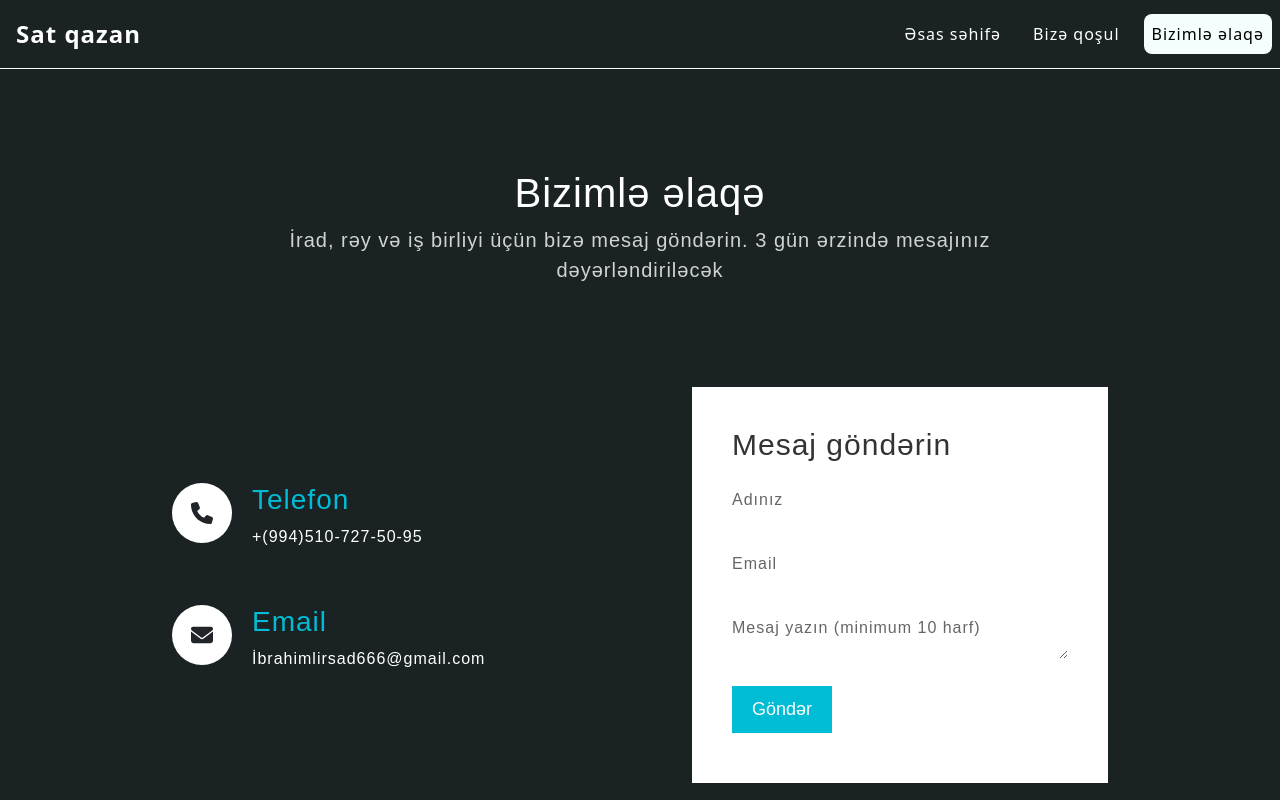
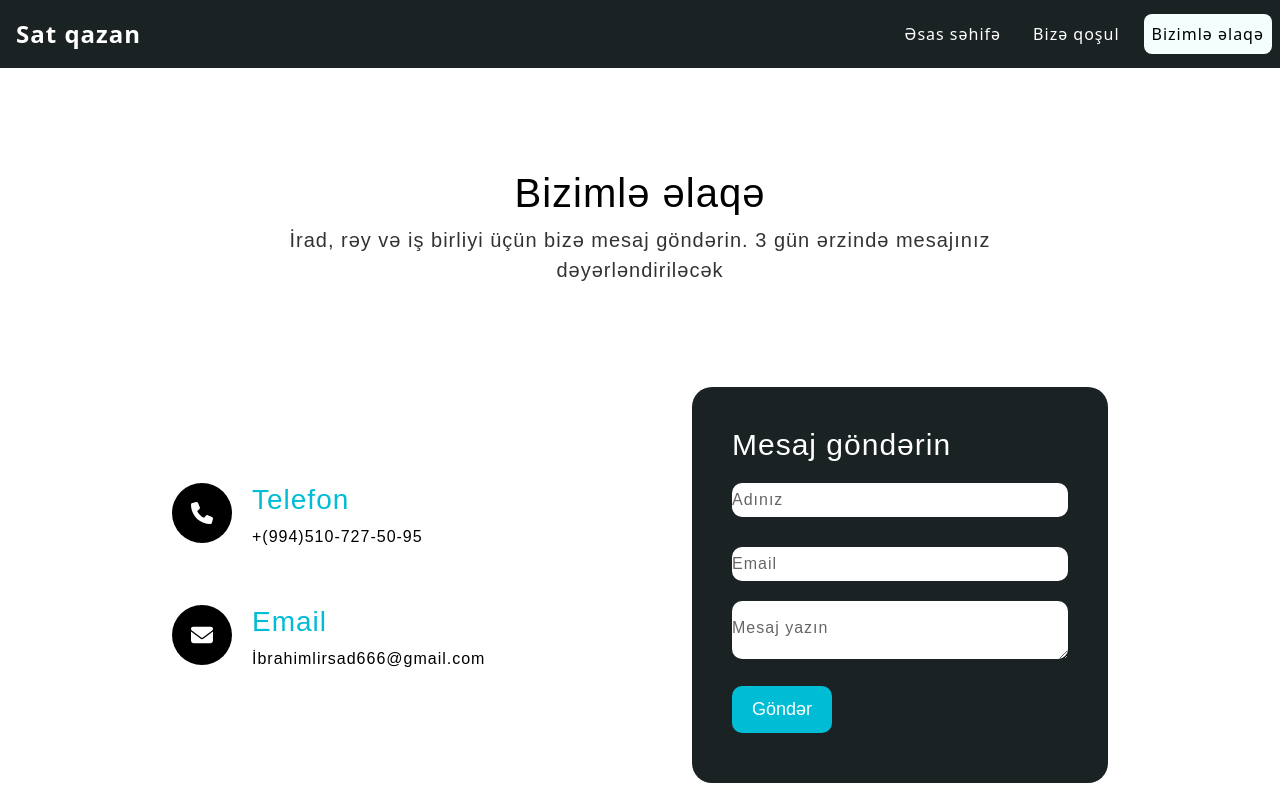
Before and after one commit to rashadibra/Sat_qazan, a React (Create React App) app in the folder sat_qazan/: page /Contact in a window 1280 px wide. Shown: the top 800 px of the page. Built offline with nearby package versions, Linux system fonts and the light colour scheme.

Commit message:
first  commit

```diff
--- a/sat_qazan/src/App.css
+++ b/sat_qazan/src/App.css
@@ -4,8 +4,8 @@
   --primary-color: #0f3460;
 }
 
-#root {
-  background-color: #1b2223;
+ #root {
+  background-color: #ffffff;
 }
 * {
   margin: 0;
@@ -16,7 +16,7 @@
 .form-container h1,
 .Category-info-container p,
 .Category-info-container h1 {
-  color: white;
+  color: rgb(0, 0, 0);
 }
 html {
   scroll-behavior: smooth;
@@ -154,10 +154,7 @@ body {
   }
 }
 
-.Diqqet {
-  color: brown;
-  text-align: center;
-}
+
 
 @media (max-width: 600px) {
   .login-container p {
@@ -174,3 +171,8 @@ body {
     opacity: 0.8;
   }
 }
+
+.Diqqet {
+  color: rgb(159, 44, 44);
+  text-align: center;
+}
--- a/sat_qazan/src/components/Main/MainComponents/Category/Category.css
+++ b/sat_qazan/src/components/Main/MainComponents/Category/Category.css
@@ -57,7 +57,7 @@
     display: flex;
     flex-direction: column;
     align-items:center ;
-    color: white;
+    color: rgb(8, 8, 8);
     margin-bottom: 20px;
     padding:0 10px;
   }
--- /dev/null
+++ b/sat_qazan/src/components/Main/MainComponents/Contact/Contact.css
@@ -0,0 +1,203 @@
+/* CONTACT */
+.contact {
+    padding: 0;
+    margin: 0;
+    box-sizing: border-box;
+    font-family: "Poppins", sans-serif;
+  }
+
+  .contact {
+    min-height: 100vh;
+    width: 100%;
+    display: flex;
+    justify-content: center;
+    align-items: center;
+    background-size: cover;
+    background-position: center;
+    position: relative;
+  }
+
+  .contact section {
+    position: relative;
+    z-index: 3;
+    padding-top: 50px;
+    padding-bottom: 50px;
+  }
+
+  .contact .container {
+    max-width: 1080px;
+    margin: auto;
+    padding-left: 20px;
+    padding-right: 20px;
+  }
+.contact{
+    position: relative;
+    min-height: 100vh;
+    padding: 50px 100px;
+    display: flex;
+    justify-content: center;
+    align-items: center;
+    flex-direction: column;
+  }
+  .contact .content{
+    max-width: 800px;
+    text-align: center;
+  }
+  .contact .content h2{
+    font-size: 40px;
+    font-weight: 500;
+    color: #000000;
+  }
+  .contact .content p{
+    font-size: 20px;
+    opacity: 0.8;
+    color: #000000;
+  }
+  .container{
+    width: 100%;
+    display: flex;
+    justify-content: center;
+    align-items: center;
+    margin-top: 30px;
+  }
+  .container .contactInfo{
+    width: 50%;
+    display: flex;
+    flex-direction: column;
+  }
+  .container .contactInfo .box{
+    position: relative;
+    padding: 20px 0;
+    display: flex;
+  }
+  .container .contactInfo .box .icon{
+    min-width: 60px;
+    height: 60px;
+    background: #000000;
+    display: flex;
+    justify-content: center;
+    align-items: center;
+    border-radius: 50%;
+    font-size: 22px;
+  }
+  .container .contactInfo .box .text{
+    display: flex;
+    margin-left:20px ;
+    font-size: 16px;
+    color: #000000;
+    flex-direction: column;
+    font-weight: 300;
+  }
+  .container .contactInfo .box .text h3{
+    font-weight: 500;
+    color: #00bcd4;
+  }
+  .contactForm{
+    width: 40%;
+    padding: 40px;
+    border-radius: 20px;
+    background: #1b2223;
+  }
+  .contactForm h2{
+    font-size: 30px;
+    color: #ffffff;
+    font-weight: 500;
+  }
+  .contactForm .inputBox{
+    position: relative;
+    width: 100%;
+    margin-top: 10px;
+  }
+  .contactForm .inputBox input,textarea{
+    width: 100%;
+    padding: 5px 0;
+    font-size: 16px;
+    margin: 10px 0;
+    border: none;
+    border-bottom: 20x solid #333;
+    outline: none;
+    resize: none;
+    border-radius: 10px;
+  }
+  .contactForm .inputBox textarea{
+    min-height: 50px;
+  }
+
+  .contactForm .inputBox span{
+    position: absolute;
+    left: 0;
+    padding: 5px 0;
+    font-size: 16px;
+    margin: 10px 0;
+    pointer-events: none;
+    transition: 0.5s;
+    color: #666;
+  }
+  .contactForm .inputBox input:focus ~ span,
+  .contactForm .inputBox input:valid ~ span,
+  .contactForm .inputBox textarea:focus ~ span,
+  .contactForm .inputBox textarea:valid ~ span{
+  color: #fafafa;
+  font-size: 12px;
+  transform: translateY(-22px);
+  }
+  .contactForm .inputBox textarea:focus ~ span,
+  .contactForm .inputBox textarea:valid ~ span
+  {
+    transform: translateY(-32px);
+  }
+  .contactForm .inputBox input[type="submit"]
+  {
+  width: 100px;
+  background: #00bcd4;
+  color: #fff;
+  border: none;
+  cursor: pointer;
+  padding: 10px;
+  font-size: 18px;
+  }
+  .inputBox_btn {
+    background: #0EF6CC;
+  }
+  @media(max-width:991px){
+    .contact{
+      padding: 50px;
+    }
+    .container{
+      flex-direction: column;
+    }
+    .container .contactInfo{
+      margin-bottom:40px ;
+    }
+    .container .contactInfo,
+    .contactForm{
+      width: 100%;
+    }
+  }
+
+  .row {
+    display: flex;
+    flex-wrap: wrap;
+    align-items: center;
+    justify-content: space-between;
+  }
+
+
+  @media (max-width: 991px) {
+    section {
+      padding-top: 50px;
+      padding-bottom: 50px;
+    }
+
+    .row {
+      flex-direction: column;
+    }
+
+
+  }
+
+  @media (max-width:450px){
+  .contact{
+    padding: 20px;
+  }
+  }
--- a/sat_qazan/src/components/Main/MainComponents/Contact.jsx
+++ b/sat_qazan/src/components/Main/MainComponents/Contact/Contact.jsx
@@ -3,6 +3,7 @@ import { useEffect } from 'react';
 import { FontAwesomeIcon } from '@fortawesome/react-fontawesome';
 import { faPhone, faEnvelope } from '@fortawesome/free-solid-svg-icons';
 import ScrollReveal from 'scrollreveal';
+import "./Contact.css"
 
 const ContactForm = () => {
   // CLASSS
@@ -75,14 +76,14 @@ console.log(UserMessage);
       <div className="container">
         <div className="contactInfo">
           <div className="box">
-            <div className="icon"><FontAwesomeIcon icon={faPhone} /></div>
+            <div className="icon"><FontAwesomeIcon icon={faPhone} style={{color:"white"}} /></div>
             <div className="text">
               <h3>Telefon</h3>
               <p>+(994)510-727-50-95</p>
             </div>
           </div>
           <div className="box">
-            <div className="icon"><FontAwesomeIcon icon={faEnvelope} /></div>
+            <div className="icon"><FontAwesomeIcon icon={faEnvelope} style={{color:"white"}}/></div>
             <div className="text">
               <h3>Email</h3>
               <p>İbrahimlirsad666@gmail.com</p>
@@ -102,7 +103,7 @@ console.log(UserMessage);
             </div>
             <div className="inputBox">
               <textarea required="required" value={message} onChange={handleMessageChange}></textarea>
-              <span>Mesaj yazın (minimum 10 harf)</span>
+              <span>Mesaj yazın</span>
             </div>
             <div className="inputBox">
               <input className='inputBox_btn' type="submit" value="Göndər"/>
--- a/sat_qazan/src/components/Main/MainComponents/Info.jsx
+++ /dev/null
@@ -1,9 +0,0 @@
-import React from 'react'
-
-function Info() {
-  return (
-    <div>Info</div>
-  )
-}
-
-export default Info
--- a/sat_qazan/src/components/Main/main.css
+++ b/sat_qazan/src/components/Main/main.css
@@ -5,218 +5,3 @@
   transition: opacity 0.3s ease-in-out;
 
 }
-
-
-/* CONTACT */
-
-
-.contact {
-  padding: 0;
-  margin: 0;
-  box-sizing: border-box;
-  font-family: "Poppins", sans-serif;
-}
-
-.contact {
-  min-height: 100vh;
-  width: 100%;
-  display: flex;
-  justify-content: center;
-  align-items: center;
-  background-size: cover;
-  background-position: center;
-  position: relative;
-}
-
-.contact section {
-  position: relative;
-  z-index: 3;
-  padding-top: 50px;
-  padding-bottom: 50px;
-}
-
-.contact .container {
-  max-width: 1080px;
-  margin: auto;
-  padding-left: 20px;
-  padding-right: 20px;
-}
-
-.section-header {
-  margin-bottom: 50px;
-  text-align: center;
-}
-
-.section-header h2 {
-  color: #fff;
-  font-weight: bold;
-  font-size: 3em;
-  margin-bottom: 20px;
-}
-
-.section-header p {
-  color: #000000;
-}
-/* CONTACT */
-.contact{
-  position: relative;
-  min-height: 100vh;
-  padding: 50px 100px;
-  display: flex;
-  justify-content: center;
-  align-items: center;
-  flex-direction: column;
-}
-.contact .content{
-  max-width: 800px;
-  text-align: center;
-}
-.contact .content h2{
-  font-size: 40px;
-  font-weight: 500;
-  color: #fff;
-}
-.contact .content p{
-  font-size: 20px;
-  opacity: 0.8;
-  color: #fff;
-}
-.container{
-  width: 100%;
-  display: flex;
-  justify-content: center;
-  align-items: center;
-  margin-top: 30px;
-}
-.container .contactInfo{
-  width: 50%;
-  display: flex;
-  flex-direction: column;
-}
-.container .contactInfo .box{
-  position: relative;
-  padding: 20px 0;
-  display: flex;
-}
-.container .contactInfo .box .icon{
-  min-width: 60px;
-  height: 60px;
-  background: #fff;
-  display: flex;
-  justify-content: center;
-  align-items: center;
-  border-radius: 50%;
-  font-size: 22px;
-}
-.container .contactInfo .box .text{
-  display: flex;
-  margin-left:20px ;
-  font-size: 16px;
-  color: #fff;
-  flex-direction: column;
-  font-weight: 300;
-}
-.container .contactInfo .box .text h3{
-  font-weight: 500;
-  color: #00bcd4;
-}
-.contactForm{
-  width: 40%;
-  padding: 40px;
-  background: #fff;
-}
-.contactForm h2{
-  font-size: 30px;
-  color: #333;
-  font-weight: 500;
-}
-.contactForm .inputBox{
-  position: relative;
-  width: 100%;
-  margin-top: 10px;
-}
-.contactForm .inputBox input,textarea{
-  width: 100%;
-  padding: 5px 0;
-  font-size: 16px;
-  margin: 10px 0;
-  border: none;
-  border-bottom: 20x solid #333;
-  outline: none;
-  resize: none;
-}
-.contactForm .inputBox span{
-  position: absolute;
-  left: 0;
-  padding: 5px 0;
-  font-size: 16px;
-  margin: 10px 0;
-  pointer-events: none;
-  transition: 0.5s;
-  color: #666;
-}
-.contactForm .inputBox input:focus ~ span,
-.contactForm .inputBox input:valid ~ span,
-.contactForm .inputBox textarea:focus ~ span,
-.contactForm .inputBox textarea:valid ~ span{
-color: #e91e63;
-font-size: 12px;
-transform: translateY(-20px);
-}
-.contactForm .inputBox input[type="submit"]
-{
-width: 100px;
-background: #00bcd4;
-color: #fff;
-border: none;
-cursor: pointer;
-padding: 10px;
-font-size: 18px;
-}
-.inputBox_btn {
-  background: #0EF6CC;
-}
-@media(max-width:991px){
-  .contact{
-    padding: 50px;
-  }
-  .container{
-    flex-direction: column;
-  }
-  .container .contactInfo{
-    margin-bottom:40px ;
-  }
-  .container .contactInfo,
-  .contactForm{
-    width: 100%;
-  }
-}
-
-.row {
-  display: flex;
-  flex-wrap: wrap;
-  align-items: center;
-  justify-content: space-between;
-}
-
-
-@media (max-width: 991px) {
-  section {
-    padding-top: 50px;
-    padding-bottom: 50px;
-  }
-
-  .row {
-    flex-direction: column;
-  }
-
-
-}
-
-@media (max-width:450px){
-.contact{
-  padding: 20px;
-}
-}
-
-/* ABOUT */
--- a/sat_qazan/src/components/Main/main.jsx
+++ b/sat_qazan/src/components/Main/main.jsx
@@ -1,8 +1,7 @@
 import React from 'react'
 import {Routes,Route} from 'react-router-dom'
-import About from './MainComponents/About'
-import Contact from './MainComponents/Contact'
-import Info from './MainComponents/Info'
+import About from './MainComponents/About/About'
+import Contact from './MainComponents/Contact/Contact'
 import Categorys from './MainComponents/Category/Categorys'
 import './main.css'
 
@@ -12,7 +11,6 @@ function main() {
         <Routes>
           <Route path='/' element={<About/>}/>
           <Route path='/Contact' element={<Contact/>}/>
-          <Route path='/Info' element={<Info/>}/>
           <Route path='/Categorys' element={<Categorys/>}/>
         </Routes>
     </div>
```
Also changed, not shown: sat_qazan/src/components/Main/MainComponents/About/About.jsx (renamed from sat_qazan/src/components/Main/MainComponents/About.jsx, +6 -7 lines), sat_qazan/src/components/Main/MainComponents/bgc.jpg (deleted), sat_qazan/src/components/Main/MainComponents/qweet.png (deleted).
